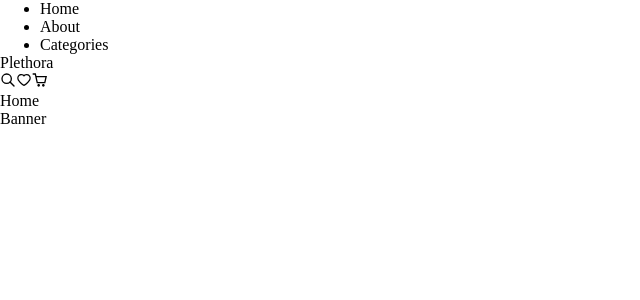
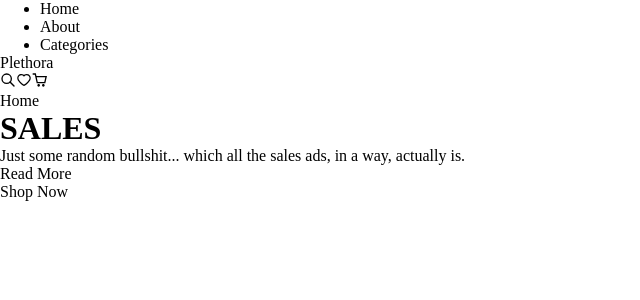
Before and after one commit to Hephaestus14089/frontend, a React (Create React App) app: page / in a window 1280 px wide. Shown: the top 300 px of the page, without its empty margins (0-640 px from the left). Built offline with nearby package versions, Linux system fonts and the light colour scheme; the HTML template or start-up script is replaced by a standard one.

Commit message:
add Banner to Home

```diff
--- a/src/components/Home/Banner/Banner.js
+++ b/src/components/Home/Banner/Banner.js
@@ -1,7 +1,24 @@
+// import BannerImg from "../../../assets/banner-img.png";
+
 const Banner = () => {
   return (
     <div className="Banner">
-      Banner
+      <div className="content">
+        <div className="text-content">
+          <h1>SALES</h1>
+          <p>
+            Just some random bullshit...
+            which all the sales ads,
+            in a way, actually is.
+          </p>
+          <div className="ctas">
+            <div className="banner-cta">Read More</div>
+            <div className="banner-cta v2">Shop Now</div>
+          </div>
+        </div>
+
+        {/* <img src={BannerImg} alt="banner-im" /> */}
+      </div>
     </div>
   );
 };
```
